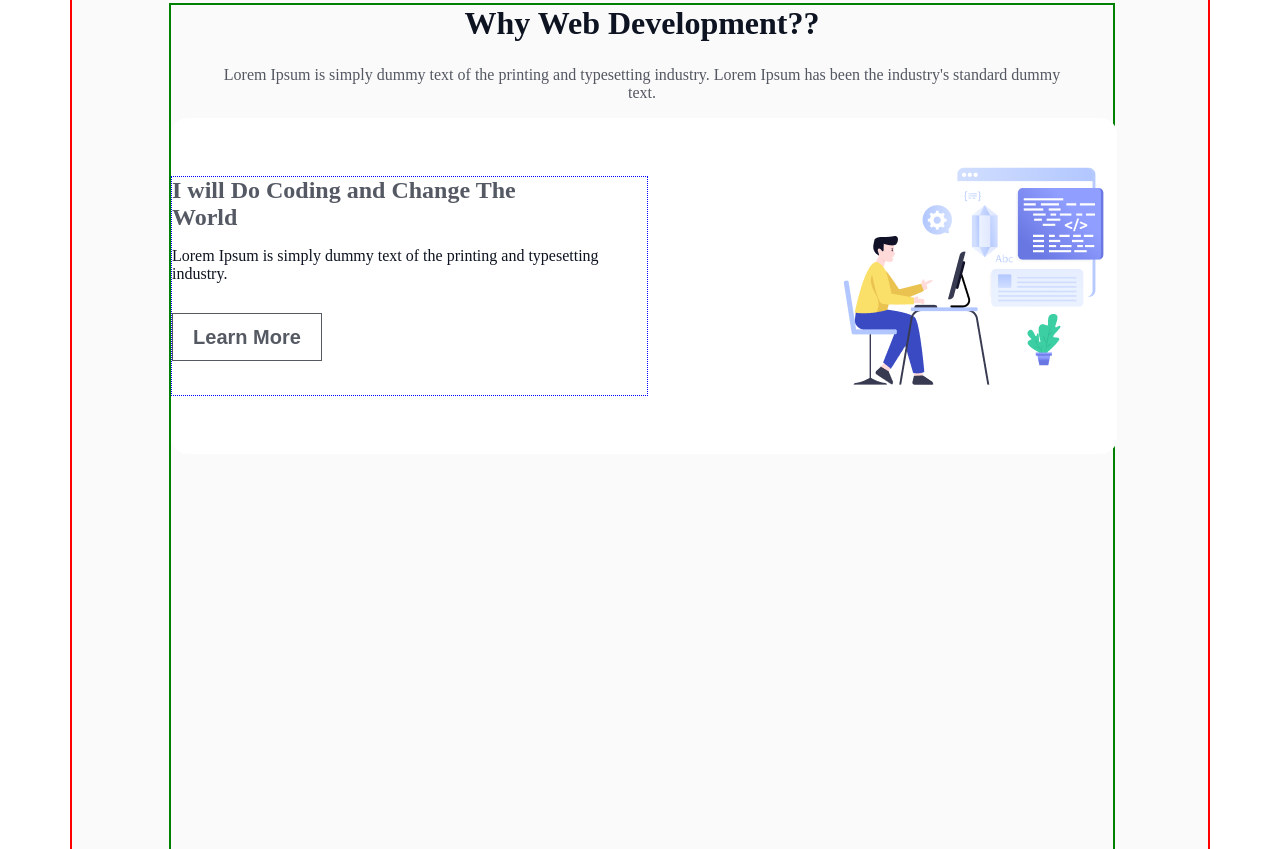
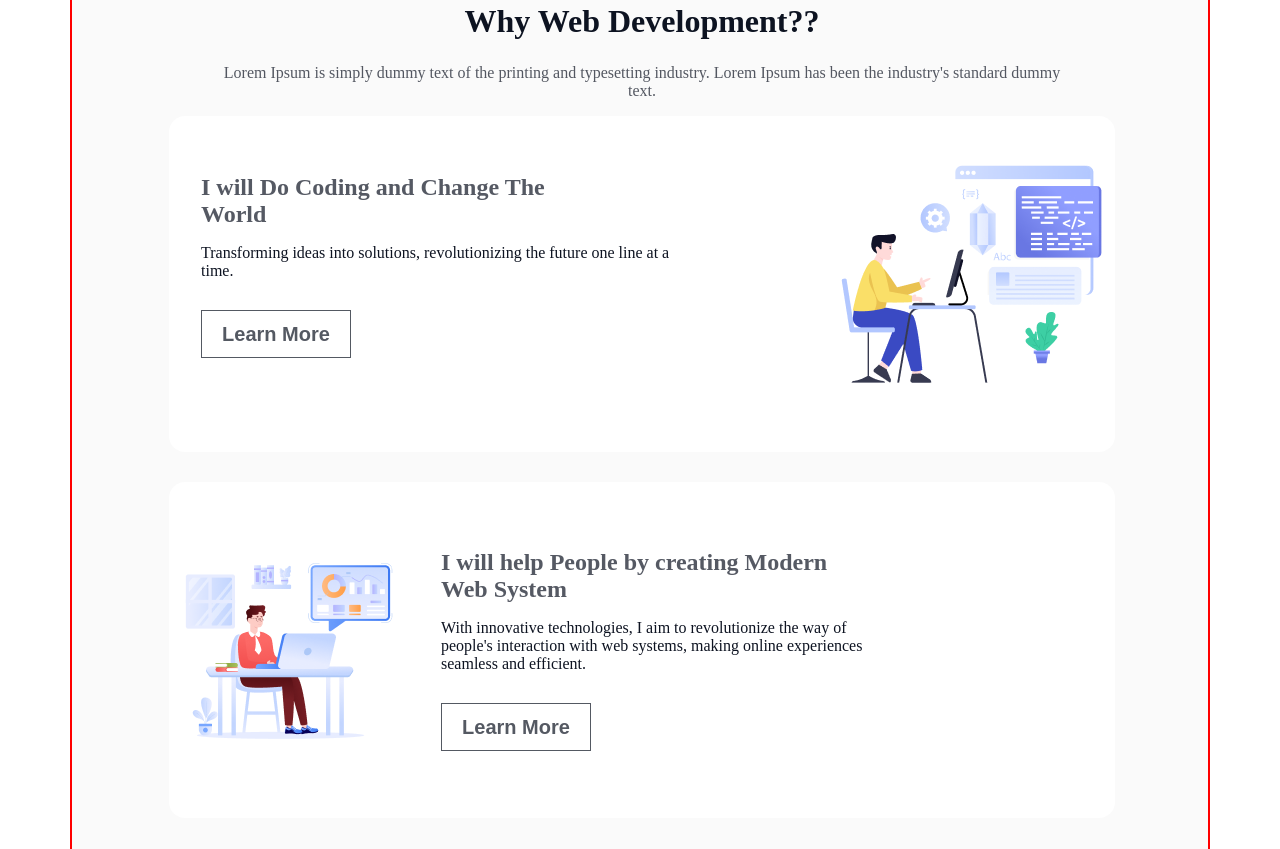
Before and after one commit to MursalinDevOps/assignment-01, a plain HTML site: page index.html in a window 1280 px wide. Shown: the part 731-1580 px from the top of the page. Drawn offline with Linux system fonts and the light colour scheme; a web font is replaced by a local one.

Commit message:
why web dev center section completed

```diff
--- a/index.html
+++ b/index.html
@@ -34,14 +34,27 @@
                 <div class="why-web-dev-top-container">
                     <div class="why-web-dev-top-left">
                         <h1>I will Do Coding and Change The <br> World</h1>
-                        <p>Lorem Ipsum is simply dummy text of the printing and typesetting industry.</p>
+                        <p>Transforming ideas into solutions, revolutionizing the future one line at a time.</p>
                         <button class="learn-more-btn">Learn More</button>
                     </div>
                     <div class="why-web-dev-top-right">
                         <img src="assets/Layer_1.png" alt="">
                     </div>
                 </div>
-                <!--  -->
+                <!-- CENTER -->
+                <div class="why-web-dev-center-container">
+
+                    <div class="why-web-dev-center-left">
+                        <img src="assets/Group 3.png" alt="">
+                    </div>
+
+                    <div class="why-web-dev-center-right">
+                        <h1>I will help People by creating Modern <br>Web System</h1>
+                        <p>With innovative technologies, I aim to revolutionize the way of <br>people's interaction with web systems, making online experiences <br>seamless and efficient.</p>
+                        <button class="learn-more-btn">Learn More</button>
+                    </div>
+                </div>
+
 
             </div>
         </section>
--- a/styles/style.css
+++ b/styles/style.css
@@ -70,6 +70,23 @@
 }
 
 /* WHY WEB DEVELOPMENT SECTION STYLES */
+
+/* UNIVERSAL BUTTON */
+.learn-more-btn {
+    width: 150px;
+    height: 48px;
+    color: rgb(13, 19, 33);
+    font-size: 20px;
+    font-weight: 600;
+    background: transparent;
+    box-sizing: border-box;
+    border: 1px solid rgb(13, 19, 33);
+    opacity: 0.7;
+    cursor: pointer;
+    margin-top: 30px;
+}
+/* UNIVERSAL BUTTON */
+
 .why-web-dev {
     border-radius: 16px;
 background: rgba(13, 19, 33, 0.02);
@@ -83,7 +100,6 @@ background: rgba(13, 19, 33, 0.02);
     width: 946px;
     height: 1233px;
     margin: 80px 97px;
-    border: 2px solid green;
 }
 
 .why-web-dev-title-container {
@@ -112,7 +128,6 @@ background: rgba(13, 19, 33, 0.02);
     margin: 24px 0px 48px 0px;
 }
 
-/*  */
 .why-web-dev-top-container {
     width: 946px;
     height: 336px;
@@ -122,12 +137,13 @@ background: rgba(13, 19, 33, 0.02);
     align-items: center;
     border-radius: 16px;
     background:#ffffff ;
+    margin-bottom: 30px;
+    padding-left: 32px;
 }
 
 .why-web-dev-top-left {
     width: 477px;
     height: 220px;
-    border: 1px dotted blue;
 }
 
 .why-web-dev-top-left h1 {
@@ -143,19 +159,33 @@ background: rgba(13, 19, 33, 0.02);
     margin-top: 16px;
 }
 
+.why-web-dev-center-container {
+    width: 946px;
+    height: 336px;
+    margin: 0 auto;
+    display: flex;
+    gap: 32px;
+    align-items: center;
+    border-radius: 16px;
+    background:#ffffff ;
+    margin-bottom: 30px;
+}
 
+.why-web-dev-center-left {
+    width: 240px;
+    height: 240px;
+}
 
-.learn-more-btn {
-    width: 150px;
-    height: 48px;
+.why-web-dev-center-right h1 {
+    color: rgba(13, 19, 33, 0.7);
+    font-size: 24px;
+    font-weight: 700;
+}
+
+.why-web-dev-center-right p {
     color: rgb(13, 19, 33);
-    font-size: 20px;
-    font-weight: 600;
-    background: transparent;
-    box-sizing: border-box;
-    border: 1px solid rgb(13, 19, 33);
-    opacity: 0.7;
-    cursor: pointer;
-    margin-top: 30px;
-
+    font-size: 16px;
+    font-weight: 400;
+    margin-top: 16px;
 }
+/*  */
```
